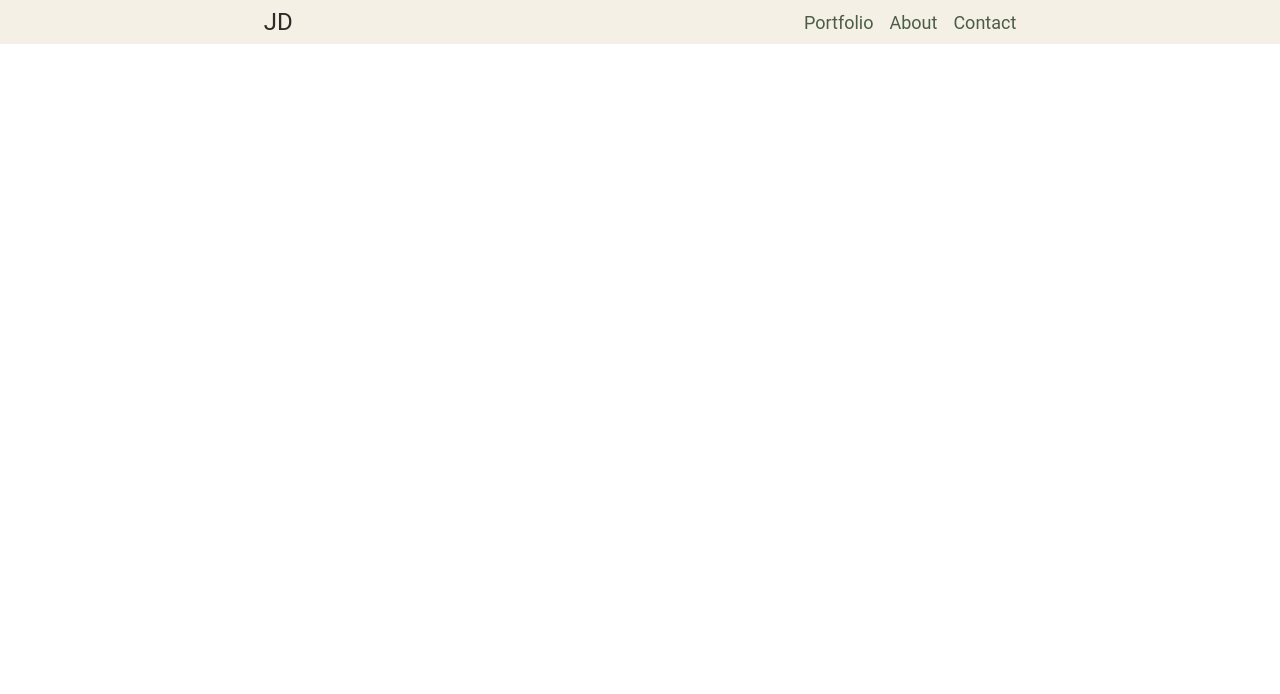
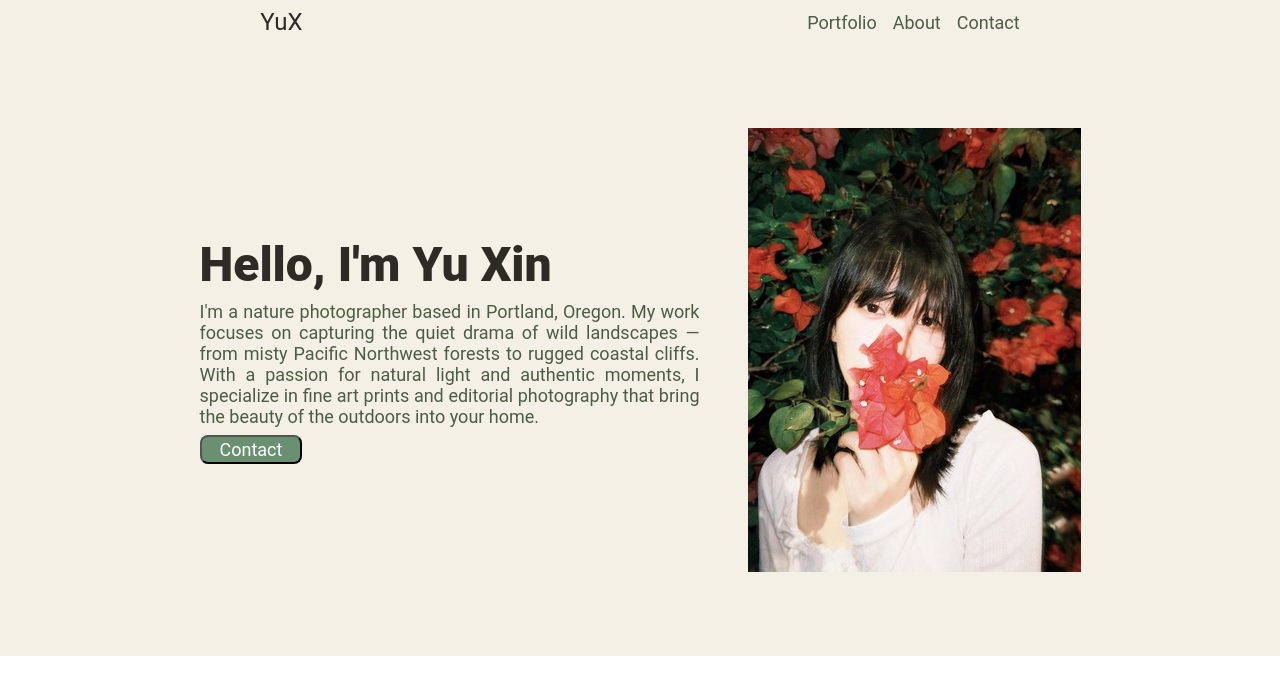
Before and after one commit to Splavacodo/photographer-landing-page, a plain HTML site: page index.html in a window 1280 px wide. Drawn offline with Linux system fonts and the light colour scheme.

Commit message:
Completed initial introduction content and styling for the landing page

```diff
--- a/index.html
+++ b/index.html
@@ -3,13 +3,13 @@
 <head>
     <meta charset="UTF-8">
     <meta name="viewport" content="width=device-width, initial-scale=1.0">
-    <title>Jane Doe Photography</title>
+    <title>Yu Xin Photography</title>
     <link rel="stylesheet" href="style.css">
 </head>
 
 <body>
     <div class="navbar">
-        <div class="header-logo">JD</div>
+        <div class="header-logo">YuX</div>
 
         <ul>
             <li><a class="hero-secondary" href="#">Portfolio</a></li>
@@ -18,16 +18,18 @@
         </ul>
     </div>
 
-    <!-- <div class="intro-section">
-        <div>Yo, I'm Jane Doe</div>
-        <div>I'm a nature photographer based in Portland, Oregon. My work focuses on capturing the quiet drama of wild landscapes — from misty Pacific Northwest forests
+    <div class="intro-section">
+        <div class="intro-content">
+            <div class="intro-header hero-primary">Hello, I'm Yu Xin</div>
+            <div class="intro-bio hero-secondary">I'm a nature photographer based in Portland, Oregon. My work focuses on capturing the quiet drama of wild landscapes — from misty Pacific Northwest forests
             to rugged coastal cliffs. With a passion for natural light and authentic moments, I specialize in fine art prints and editorial photography that bring the beauty of the
             outdoors into your home.
+            </div>
+            <button>Contact</button>
         </div>
-        <button>Contact</button>
-        <div class="self-photo">
-            Insert Image Here
-        </div> -->
+        <div class="self-portrait">
+            <img src="./images/self-portrait.jpg" alt="photographer self-portrait against floral background">
+        </div>
     </div>
 </body>
 </html>
--- a/style.css
+++ b/style.css
@@ -24,6 +24,11 @@ body {
     color: #2E2B26;
 }
 
+.hero-primary {
+    color: #2E2B26;
+    font-size: 48px;
+    font-weight: 900;
+}
 
 .hero-secondary {
     font-size: 18px;
@@ -42,3 +47,41 @@ ul {
 a {
     text-decoration: none;
 }
+
+.intro-section {
+    display: flex;
+    justify-content: center;
+    align-items: center;
+    gap: 48px;
+    padding: 84px;
+
+    background-color: #F5F0E6;
+}
+
+.intro-header,
+.intro-bio {
+    margin-bottom: 8px;
+}
+
+.intro-bio {
+    text-align: justify;
+}
+
+.intro-content {
+    width: 500px;
+}
+
+.self-portrait {
+    width: 333px;
+    height: 444px;
+}
+
+button {
+    background-color: #6B8F71;
+    color: white;
+
+    font-size: 18px;
+
+    border-radius: 8px;
+    padding: 2px 18px;
+}
```
Also changed, not shown: images/self-portrait.jpg (added).
